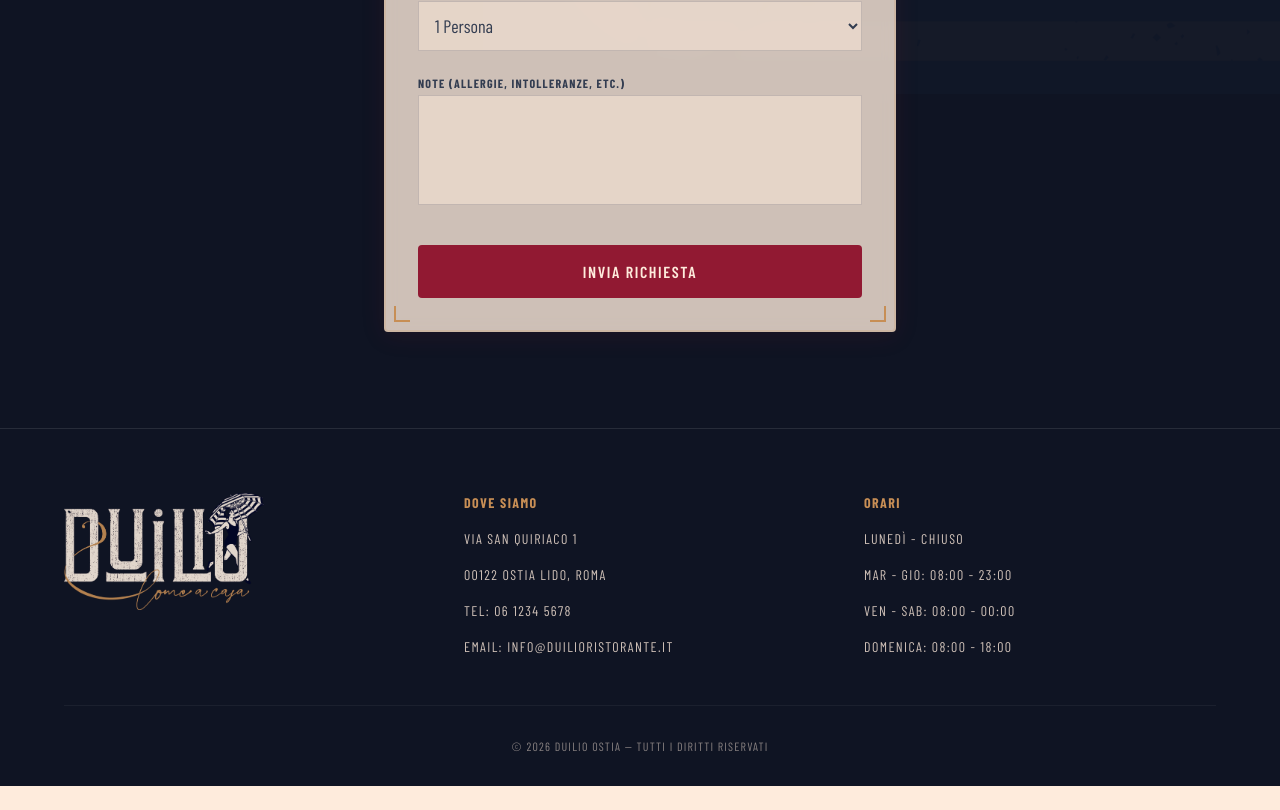
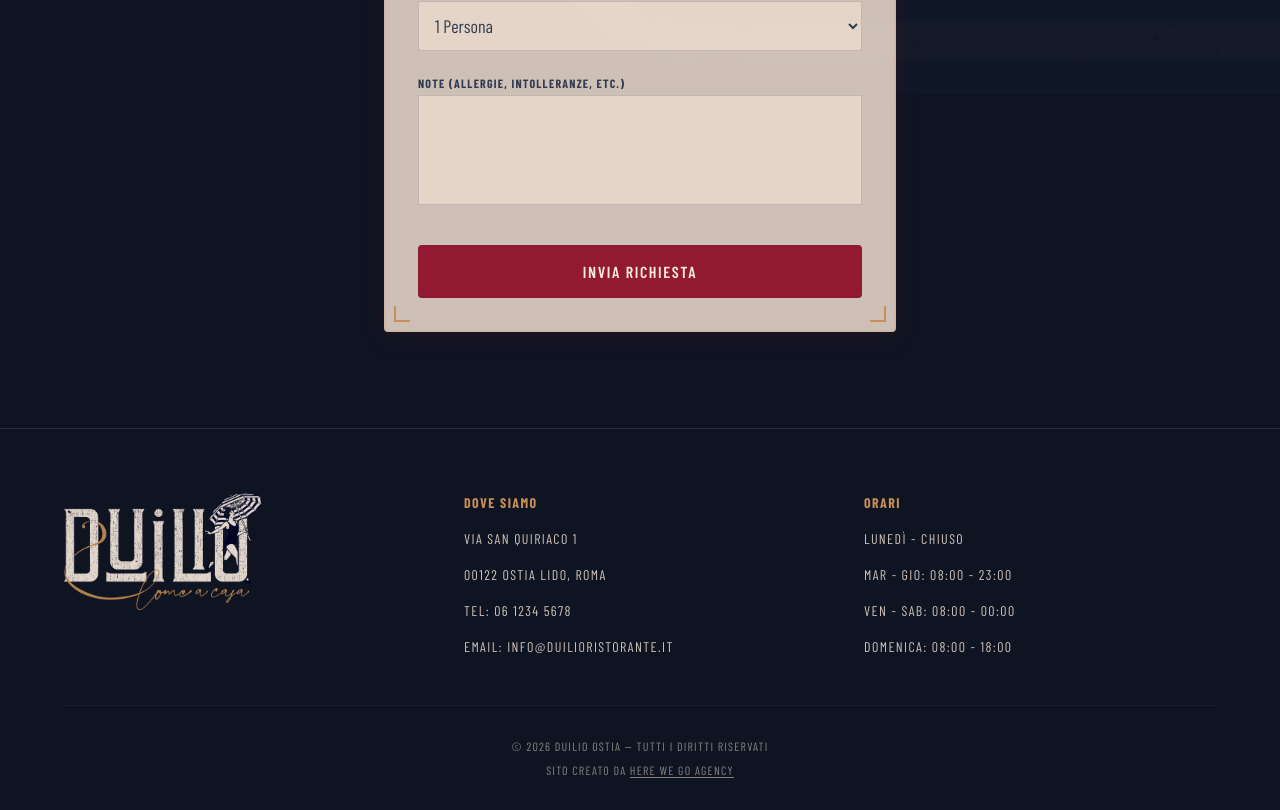
Before and after one commit to hwgoagency/sito-web-duilio, a Next.js app: page / in a window 1280 px wide. Shown: the part 4942-5752 px from the top of the page. Before the commit the page ends 5728 px from the top, so only its background shows below. Built offline with nearby package versions, Linux system fonts and the light colour scheme; a web font is replaced by a local one.

Commit message:
feat: aggiungi credito Here We Go Agency nel footer

```diff
--- a/components/Footer.tsx
+++ b/components/Footer.tsx
@@ -32,8 +32,19 @@ export default function Footer() {
         </div>
       </div>
 
-      <div className="max-w-6xl mx-auto text-center font-body uppercase tracking-widest text-xs opacity-50 border-t border-white/10 pt-8">
-        © {new Date().getFullYear()} Duilio Ostia — Tutti i diritti riservati
+      <div className="max-w-6xl mx-auto text-center font-body uppercase tracking-widest text-xs opacity-50 border-t border-white/10 pt-8 space-y-2">
+        <p>© {new Date().getFullYear()} Duilio Ostia — Tutti i diritti riservati</p>
+        <p>
+          Sito creato da{" "}
+          <a
+            href="https://herewegoagency.com"
+            target="_blank"
+            rel="noopener noreferrer"
+            className="hover:opacity-100 underline underline-offset-2 transition-opacity"
+          >
+            Here We Go Agency
+          </a>
+        </p>
       </div>
     </footer>
   );
```
